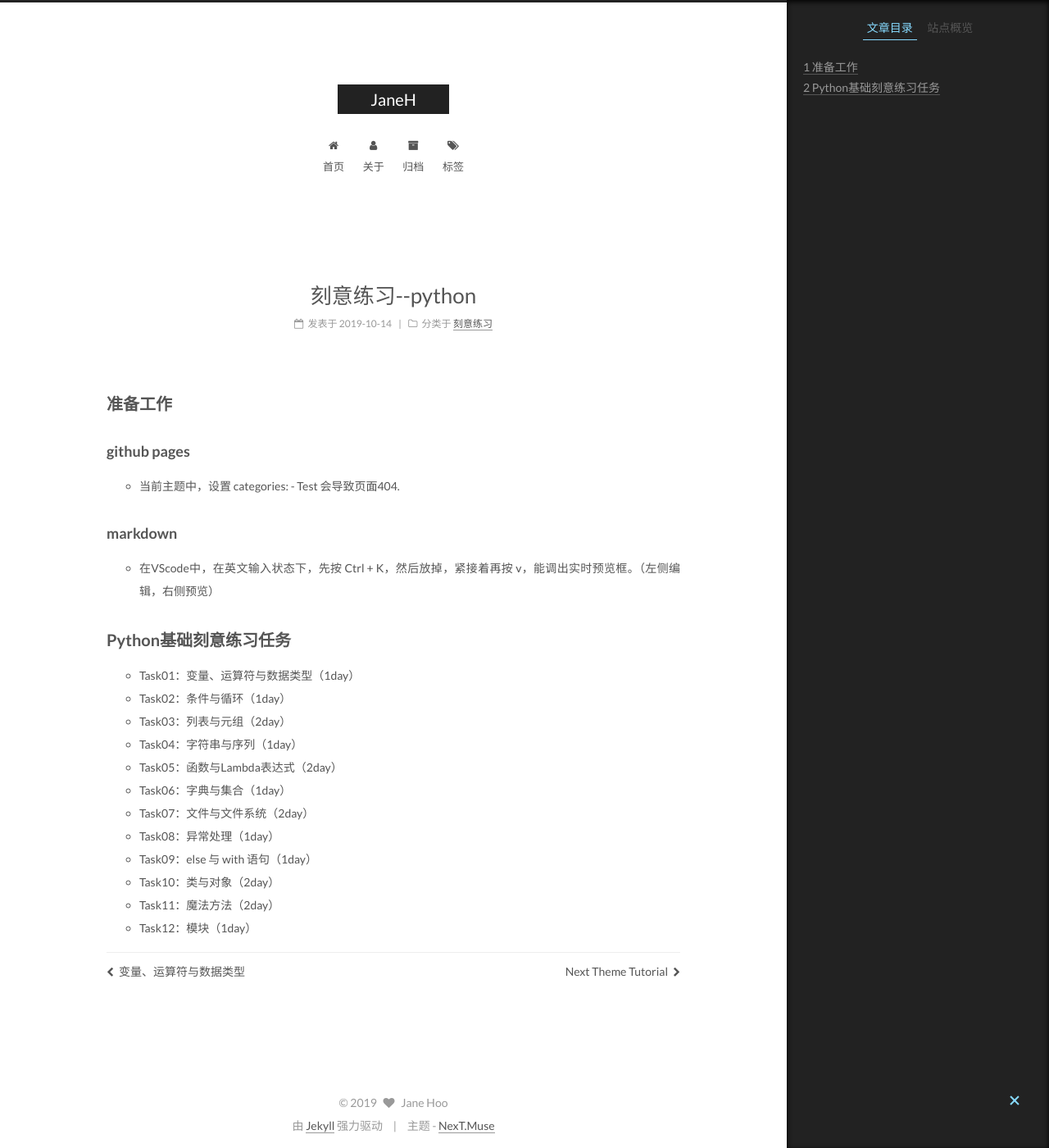
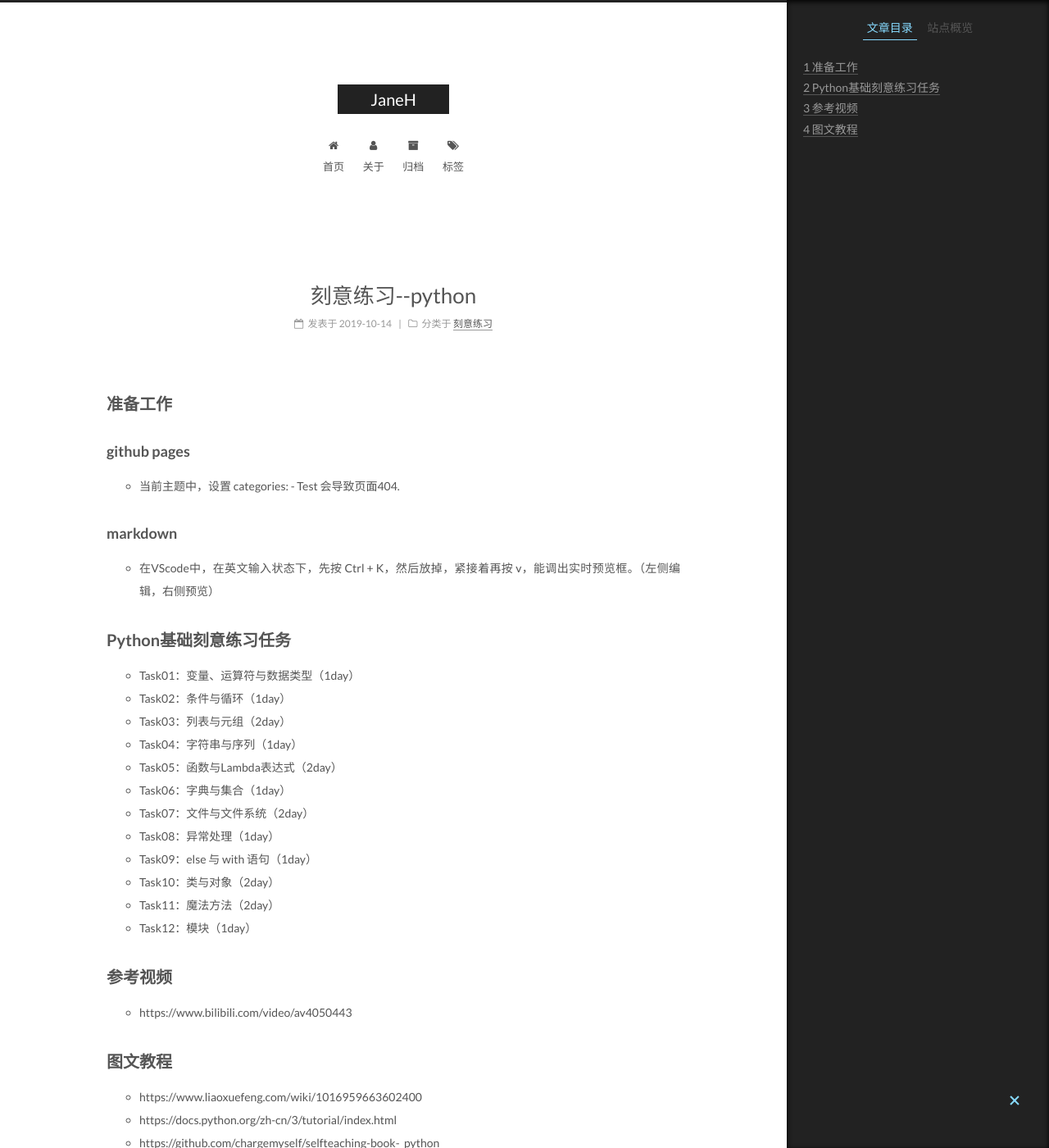
Before and after one commit to janehoo/janehoo.github.io, a Jekyll site: the page built from _posts/2019-10-14-test.md, in a window 1280 px wide and 1400 px high. Shown: the whole window at 82% size. Built offline with Jekyll 4.4.1, drawn with Linux system fonts in a browser that asks for light colours.

Commit message:
update post

```diff
--- a/_posts/2019-10-14-test.md
+++ b/_posts/2019-10-14-test.md
@@ -24,3 +24,11 @@ tags:
 - Task10：类与对象（2day）
 - Task11：魔法方法（2day）
 - Task12：模块（1day）
+
+## 参考视频
+- https://www.bilibili.com/video/av4050443
+
+## 图文教程
+- https://www.liaoxuefeng.com/wiki/1016959663602400
+- https://docs.python.org/zh-cn/3/tutorial/index.html
+- https://github.com/chargemyself/selfteaching-book-_python
```
Also changed, not shown: _posts/2010-10-21-条件与循环.md (added, +11 -0 lines).
